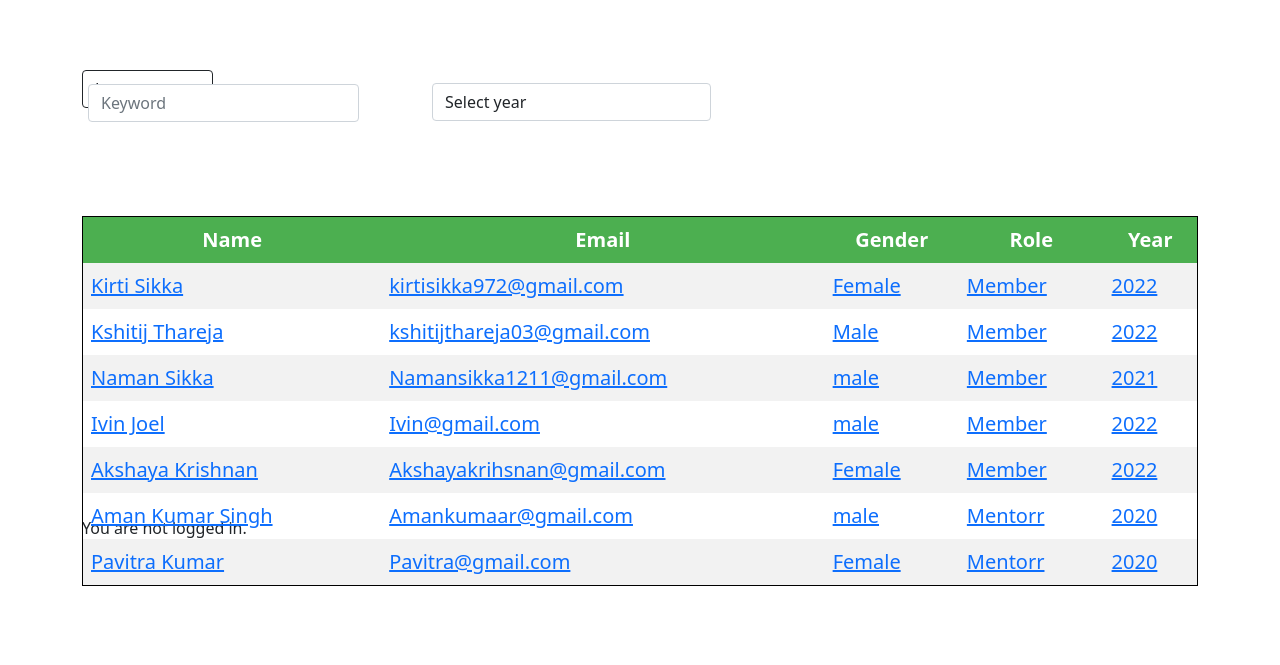
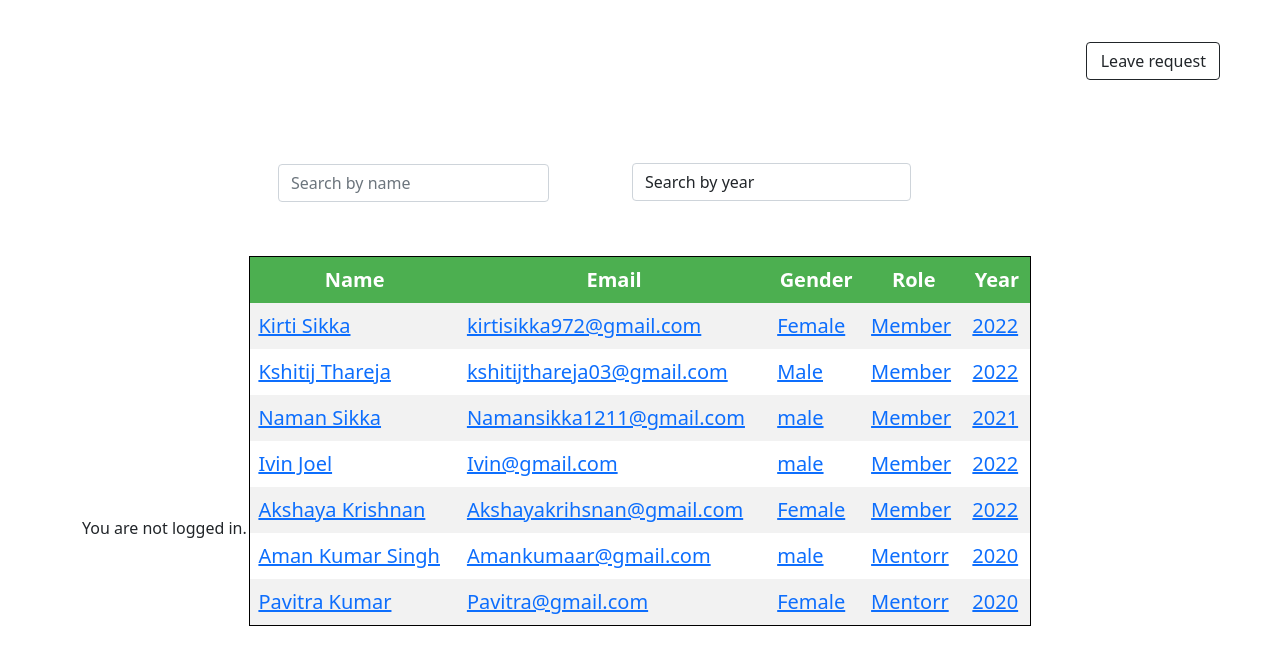
Before and after one commit to kirtisikka1211/lms, a Django app: page /lms/ in a window 1280 px wide. Shown: the top 665 px of the page. Run offline with Django 4.2, Linux system fonts and the light colour scheme; data comes from the database, SQL or seed files in the repository; both versions use the stored data as it was after the commit; some libraries are stand-ins or nearby versions.

Commit message:
Add leave request page

```diff
--- a/leave_management_system/leave_management_system/urls.py
+++ b/leave_management_system/leave_management_system/urls.py
@@ -16,12 +16,12 @@ Including another URLconf
 from django.contrib import admin
 from django.urls import include, path
 from django.urls import path
-# from . import views
-# from django.views import member
+
 
 urlpatterns = [
     path('lms/', include('lms.urls')),
     path('admin/', admin.site.urls),
+
     # path('members/', member_dash, name='member_list'),
 
 ]
--- a/leave_management_system/lms/static/css/style.css
+++ b/leave_management_system/lms/static/css/style.css
@@ -1,8 +1,8 @@
 table {
     border-collapse: collapse;
-    width: 100%;
+    width: 70%;
     position: relative;
-    top: 70px;
+    top: 110px;
     border: 1px solid black;
     margin-left: auto;
     margin-right: auto;
@@ -29,23 +29,24 @@ table {
 
   #myInput {
     position: relative;
-    top: 60px;
-    right: 10px;}
+    top: 140px;
+    left:  180px;}
   #batch {
       position: relative;
-      top: -25px;
-      left: 350px;
+      top: 55px;
+      left: 550px;
     }
-<<<<<<< HEAD
-    .login-info {
+
+  .login-info {
+    position: relative;
+    top: -470px;
+    left: 1370px;
+    }
+
+    .btn {
       position: relative;
-      top: -10px;
-      right: 35px;
+      height: 71%;
+      top: -28px;
+      width: 12%;
+      left: 90%;
     }
-=======
-.btn {
-  position: relative;
-  top: -15px;
-  left: 1300px;
-}
->>>>>>> d89b02fa7d2c75b4c5f61ca140d2acf407548290
--- a/leave_management_system/lms/templates/dashboard/members_list.html
+++ b/leave_management_system/lms/templates/dashboard/members_list.html
@@ -19,17 +19,18 @@
             <br/>
             <form>
                <div class="form-group mx-sm-3 mb-2">
-                <input name="search" type="" class="form-control w-25" id="myInput" onkeyup="myFunction()" placeholder="Keyword">
+                <input name="search" type="" class="form-control w-25" id="myInput" onkeyup="myFunction()" placeholder="Search by name">
                 </div>
                 <!-- <button type="submit" class="btn btn-success btn-sm mb-2">Search</button> -->
            </form>
+           <a href="leave">
            <button type="button" id="req" class="btn btn-outline-dark">Leave request</button>
-
+           </a>
                 <br/>
                 <div class="form-group">
                     <select class="form-control w-25" id="batch" onchange="filterByYear()">
 
-                      <option>Select year</option>
+                      <option>Search by year</option>
                       <option>2020</option>
                       <option>2021</option>
                       <option>2022</option>
@@ -56,11 +57,10 @@
             </table>
             {% if user.is_authenticated %}
             <div class="login-info">
-            <p>{{ user.username }}</p>
-            <p> {{ user.email }}.</p>
+            <p>Welcome {{ user.username }}</p>
             {% else %}
                 <p>You are not logged in.</p>
-                <a href="{% url 'login' %}">Login</a>
+                <!-- <a href="{% url 'login' %}">Login</a> -->
             {% endif %}
             <script>
                 function myFunction() {
--- a/leave_management_system/lms/urls.py
+++ b/leave_management_system/lms/urls.py
@@ -2,4 +2,5 @@ from django.urls import path
 from . import views
 urlpatterns = [
     path('', views.members_list, name='members'),
+    path('leave', views.leave_request, name='requests'),
 ]
--- a/leave_management_system/lms/views.py
+++ b/leave_management_system/lms/views.py
@@ -16,22 +16,10 @@ def members_list(request):
     # myFilter= OrderFilter(request.GET, queryset= name)
     # name= myFilter.qs
     return render(request, 'dashboard/members_list.html', {'members': members})
-# Define function to search book
-# def search(request):
-#     results = []
-
-#     if request.method == "GET":
-#         query = request.GET.get('search')
-
-#         if query == '':
-#             query = 'None'
-
-#         results = Members.objects.filter(Q(first_name__icontains=query) | Q(gender__icontains=query) | Q(email__icontains=query) | Q(status__icontains=query) | Q(year__icontains=query))
-
-#     return render(request, 'members_list.html', {'query': query, 'results': results})
-
 
 def my_view(request):
     user = request.user
     context = {'user': user}
     return render(request, 'my_template.html', context)
+def leave_request(request):
+    return render(request, 'dashboard/leave_request.html')
```
Also changed, not shown: leave_management_system/lms/templates/dashboard/leave_request.html (added, +7 -0 lines), leave_management_system/lms/templates/dashboard/test.html (deleted, +0 -116 lines), leave_management_system/db.sqlite3, leave_management_system/lms/templates/dashboard/test2.html (deleted).
